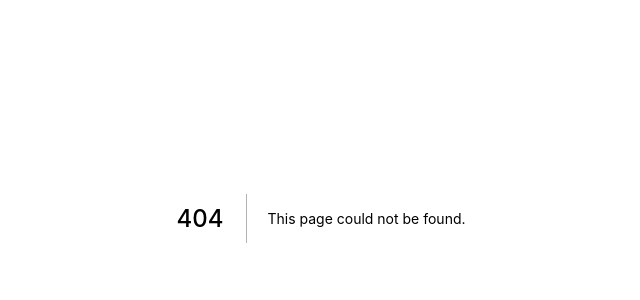
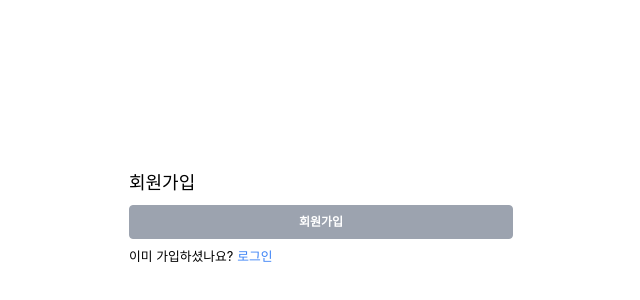
Before and after one commit to jundm/redditClone, a Next.js app in the folder client/: page /register in a window 1280 px wide. Before the commit this address had no page. Shown: the part 182-482 px from the top of the page, without its empty margins (319-959 px from the left). Built offline with nearby package versions, Linux system fonts and the light colour scheme.

Commit message:
add signup ui;

```diff
--- a/client/package.json
+++ b/client/package.json
@@ -12,7 +12,7 @@
   },
   "dependencies": {
     "axios": "^0.26.1",
-    "classnames": "^2.3.1",
+    "classnames": "^2.3.2",
     "dayjs": "^1.11.4",
     "env-cmd": "^10.1.0",
     "next": "12.1.4",
--- /dev/null
+++ b/client/src/components/InputGroup.tsx
@@ -0,0 +1,41 @@
+import React from "react";
+import cls from 'classnames';
+
+interface InputGroupProps {
+    className: string;
+    type?: string;
+    placeholder?: string;
+    value: string;
+    error: string | undefined;
+    setValue: (str: string) => void;
+
+}
+
+const InputGroup = (
+    {
+        className = "mb-2",
+        type = "text",
+        placeholder = "",
+        error,
+        value,
+        setValue
+    }: InputGroupProps) => {
+
+    return (
+        <div className={className}>
+            <input
+                type={type}
+                style={{minWidth: 300}}
+                className={cls(`w-full p-3 transition duration-200 border border-gray-400 rounded bg-gray-50 focus:bg-white hover:bg-white`,
+                    {"border-red-500": error}
+                )}
+                placeholder={placeholder}
+                value={value}
+                onChange={(e: React.ChangeEvent<HTMLInputElement>) => setValue(e.target.value)}
+            />
+            <small className="font-medium text-red-500 ">{error}</small>
+        </div>
+    );
+};
+
+export default InputGroup;
--- /dev/null
+++ b/client/src/pages/register.tsx
@@ -0,0 +1,34 @@
+import type {NextPage} from 'next';
+import Link from "next/link";
+
+interface RegisterProps {
+
+}
+
+const Register: NextPage = () => {
+
+    return (
+        <div className="bg-white">
+            <div className="flex flex-col items-center justify-center h-screen p-6">
+                <div className="w-10/12 mx-auto md:w-96">
+                    <h1 className="mb-2 text-lg font-medium">회원가입</h1>
+                    <form action="">
+
+                        <button
+                            className="w-full py-2 mb-1 text-xs font-bold text-white uppercase bg-gray-400 border border-gray-400 rounded">
+                            회원가입
+                        </button>
+                    </form>
+                    <small>
+                        이미 가입하셨나요?
+                        <Link href="/login">
+                            <a className="ml-1 text-blue-500 uppercase">로그인</a>
+                        </Link>
+                    </small>
+                </div>
+            </div>
+        </div>
+    );
+};
+
+export default Register;
```
Also changed, not shown: 1 other file (tests, documents, lock files or other folders).
